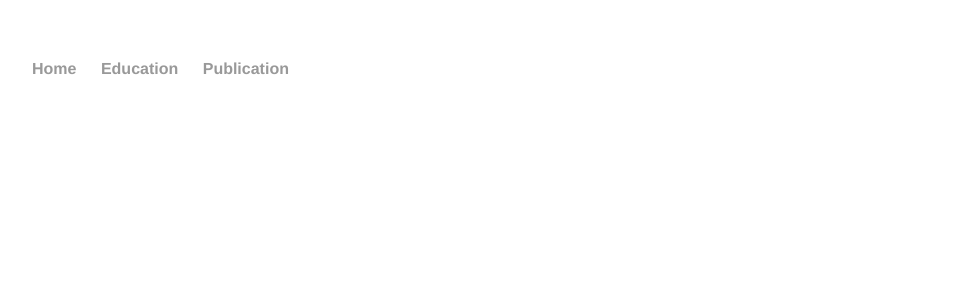
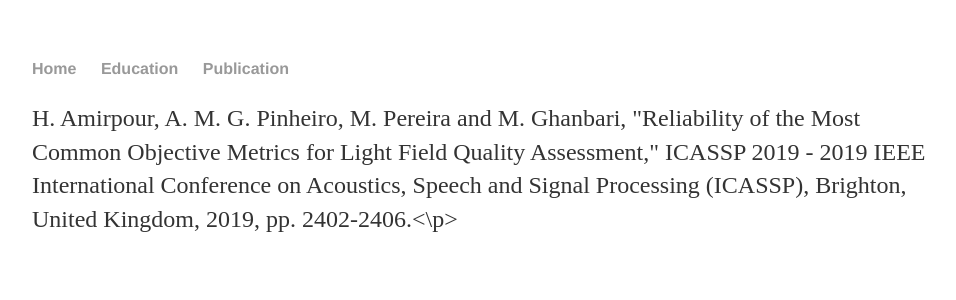
Before and after one commit to HadiAmirpour/hadiamirpour.github.io, a Jekyll site: the page publication.html, which Jekyll copies as it is, in a window 1280 px wide. Shown: the top 300 px of the page, without its empty margins (160-1116 px from the left). Built offline with Jekyll 4.4.1, drawn with Linux system fonts in a browser that asks for light colours.

Commit message:
Update publication.html

```diff
--- a/publication.html
+++ b/publication.html
@@ -17,7 +17,7 @@
 		</nav>
 		<div class="container">
     		<div class="blurb">
-
+	<p>H. Amirpour, A. M. G. Pinheiro, M. Pereira and M. Ghanbari, "Reliability of the Most Common Objective Metrics for Light Field Quality Assessment," ICASSP 2019 - 2019 IEEE International Conference on Acoustics, Speech and Signal Processing (ICASSP), Brighton, United Kingdom, 2019, pp. 2402-2406.<\p>
 
    <br>
 
```
